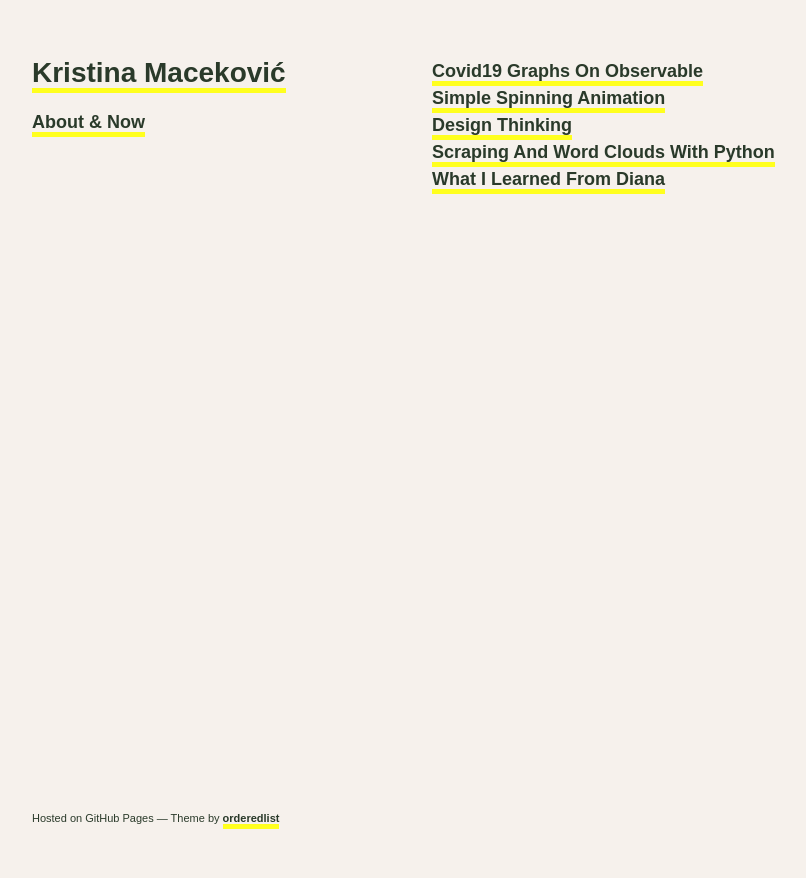
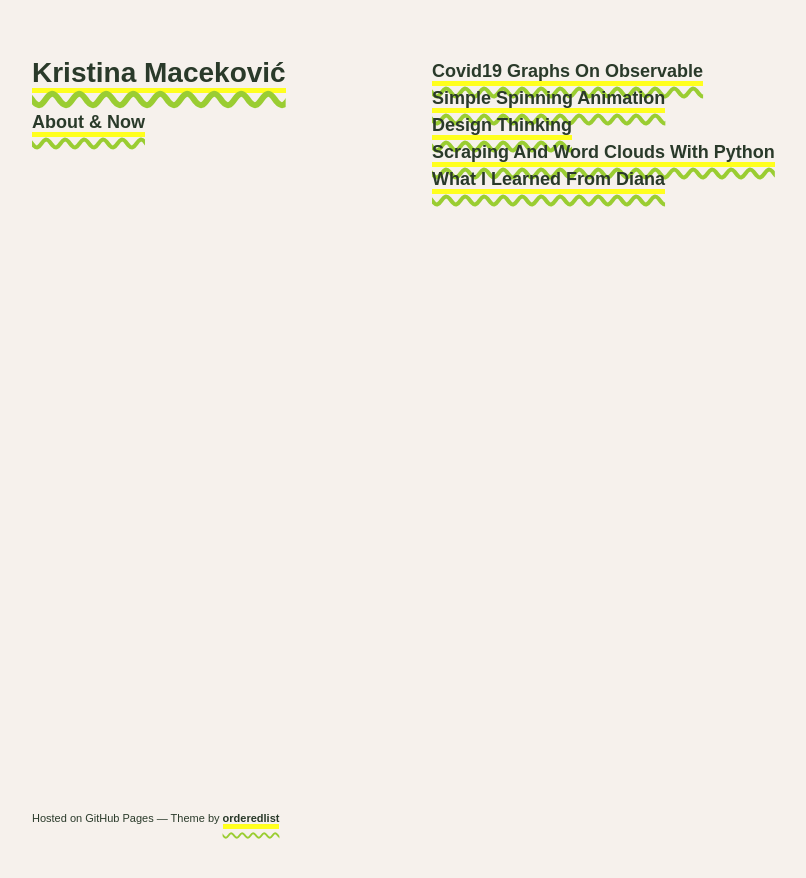
Before and after one commit to kristinamacekovic/new-web, a Jekyll site: the page built from index.md, in a window 1280 px wide. Shown: the top 878 px of the page, without its empty margins (178-984 px from the left). Built offline with Jekyll 4.4.1, drawn with Linux system fonts in a browser that asks for light colours.

Commit message:
Add wavy link style

```diff
--- a/_sass/jekyll-theme-minimal.scss
+++ b/_sass/jekyll-theme-minimal.scss
@@ -59,19 +59,18 @@ h6 {
   color: #494949;
 }
 
-a {
-  text-decoration: none;
-  font-weight: bold;
-  border-bottom: 5px solid var(--accent-color);
-  color: var(--text-color);
-}
-
+a,
 a:hover,
 a:focus {
   font-weight: bold;
   border-bottom: 5px solid var(--accent-color);
   color: var(--text-color);
   margin-bottom: -10px;
+  text-decoration-color: yellowgreen;
+  text-underline-offset: 10px;
+  text-decoration-style: wavy;
+  text-decoration-line: underline;
+  text-decoration-thickness: 0.2em;
 }
 
 a small {
```
